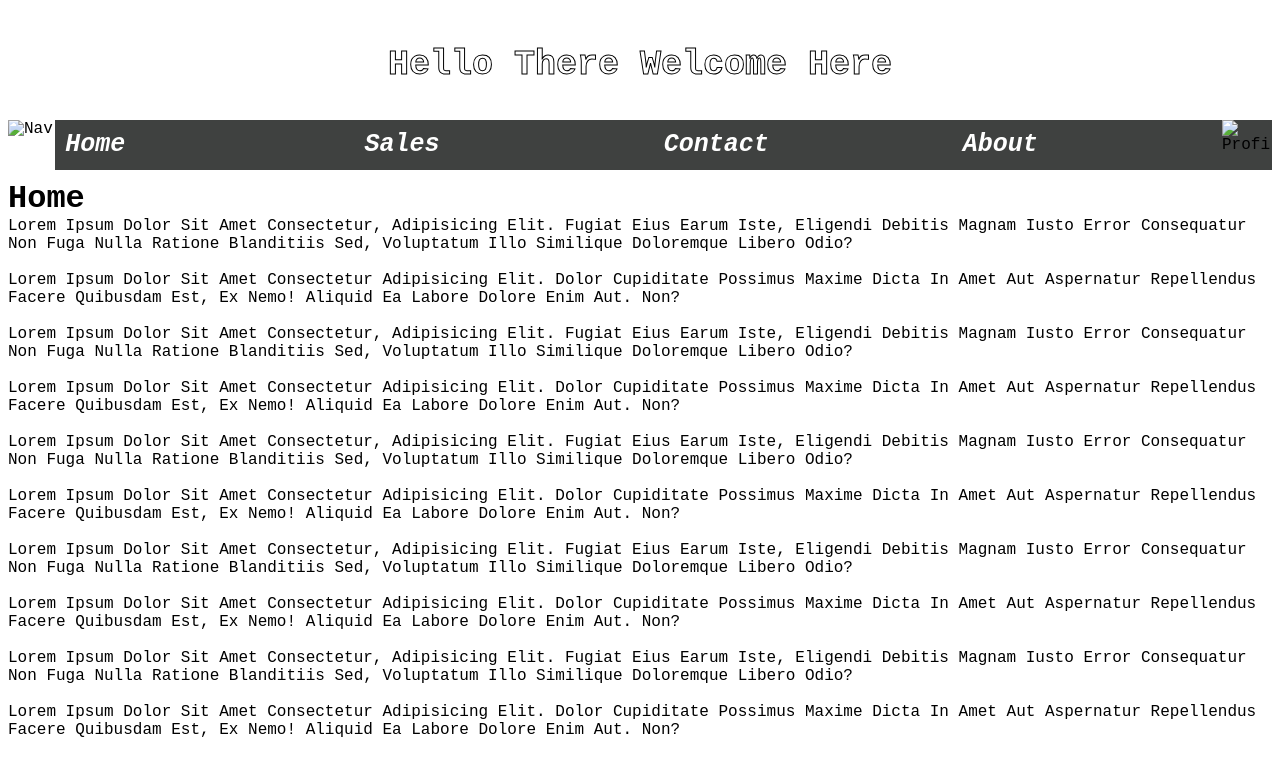
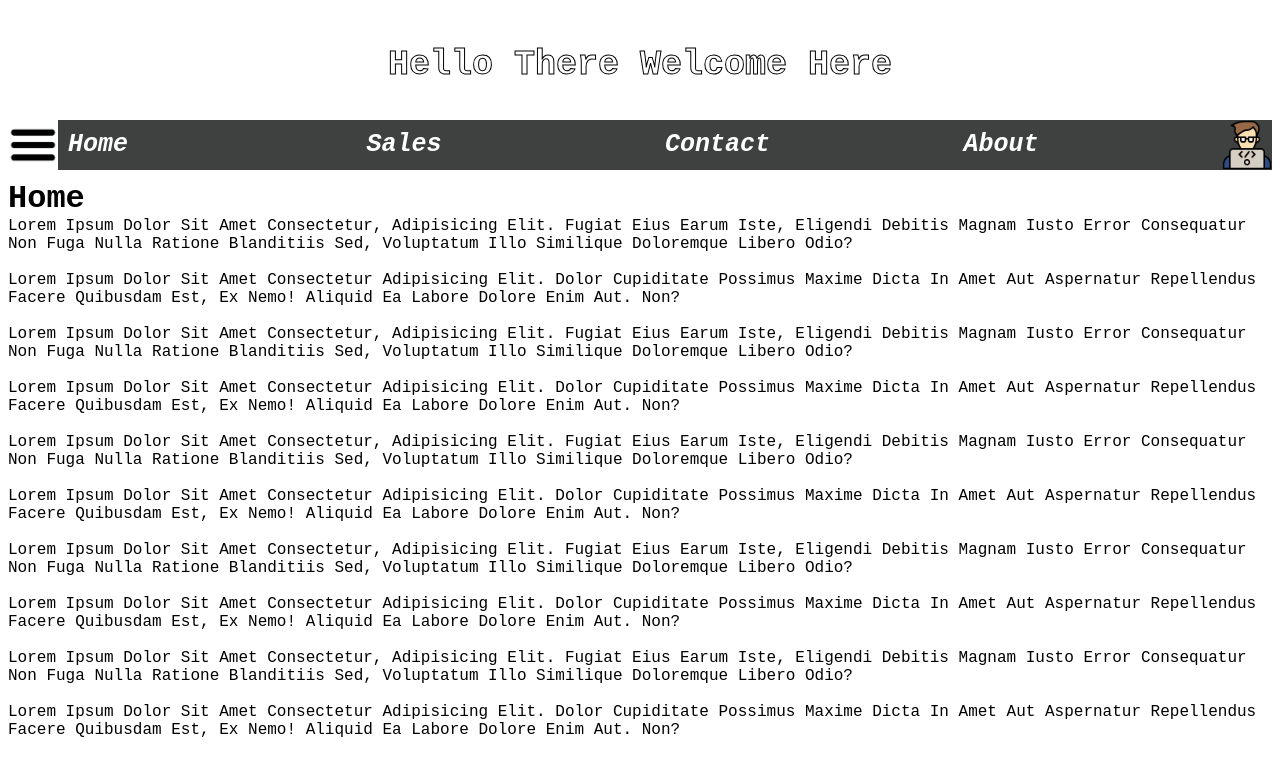
Before and after one commit to gjmfs/sample-project-001, a plain HTML site: page index.html in a window 1280 px wide. Shown: the top 764 px of the page. Drawn offline with Linux system fonts and the light colour scheme; the site is published under a folder, as on GitHub Pages, so addresses that start at the root find nothing.

Commit message:
Update index.html

```diff
--- a/index.html
+++ b/index.html
@@ -5,14 +5,14 @@
     <meta name="viewport" content="width=device-width, initial-scale=1.0">
     <title>Demo-Page</title>
     <link rel="stylesheet" href="CSS/index.css">
-    <link rel="icon" href="/img/site-icon.png">
+    <link rel="icon" href="img/site-icon.png">
 </head>
 <body>
     <h1 id="wc">hello there welcome here</h1>
     <div>
     <!--heading-->
     <div id="heading">
-        <img id="navimg" onclick="navbar()" src="/img/3bar.png" alt="nav">
+        <img id="navimg" onclick="navbar()" src="img/3bar.png" alt="nav">
         <nav id="hide">
             <i><a href="#home">home</a></i>
             <i><a href="#sales">sales</a></i>
@@ -20,7 +20,7 @@
             <i><a href="#about">about</a></i>
         </nav>
     </div>
-    <img id="profile-pic" src="/img/site-icon.png" alt="profile">
+    <img id="profile-pic" src="img/site-icon.png" alt="profile">
     <!--home-->
     <h1 id="home">home</h1>
     <p>Lorem ipsum dolor sit amet consectetur, adipisicing elit. Fugiat eius earum iste, eligendi debitis magnam iusto error consequatur non fuga nulla ratione blanditiis sed, voluptatum illo similique doloremque libero odio?</p><br>
@@ -71,7 +71,7 @@
     <p>Lorem ipsum dolor sit amet consectetur adipisicing elit. Dolor cupiditate possimus maxime dicta in amet aut aspernatur repellendus facere quibusdam est, ex nemo! Aliquid ea labore dolore enim aut. Non?</p><br>
     </div>
     <div class="getstart">
-        <img class="main" src="/img/site-icon.png" alt="">
+        <img class="main" src="img/site-icon.png" alt="">
         <div class="right">
             <h1 class="main-head">no idea what am doing</h1>
             <p>Lorem ipsum dolor, sit amet consectetur adipisicing elit. Provident quibusdam <br>
```
